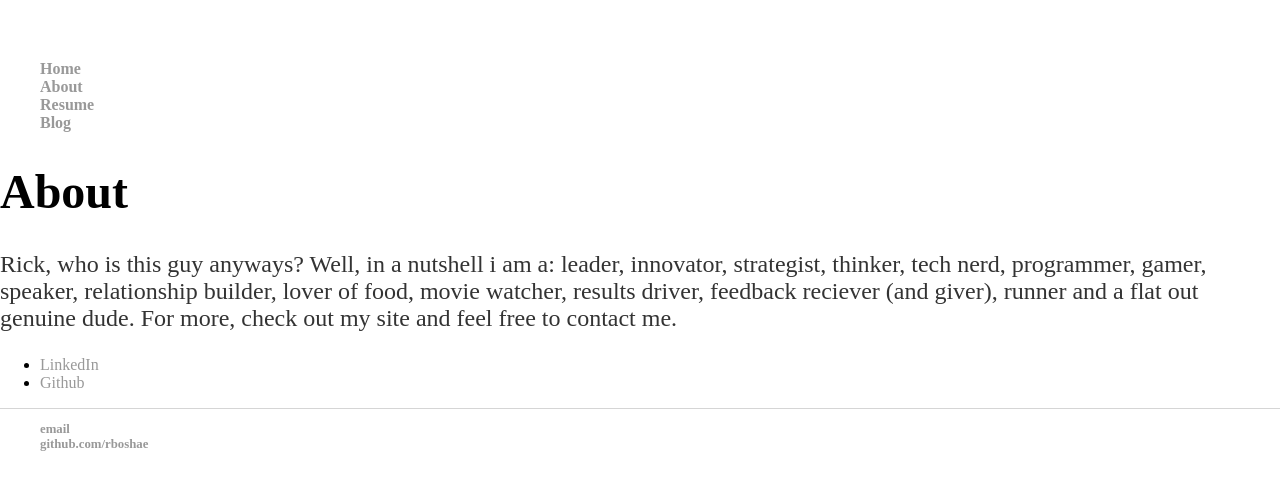
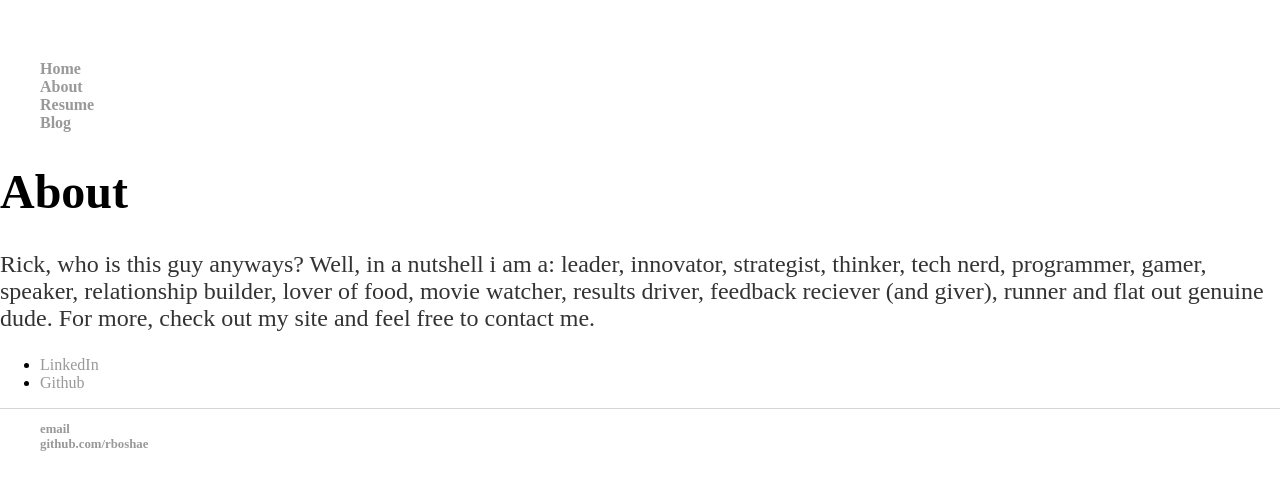
Before and after one commit to RBoshae/Personal-Website-1, a Jekyll site: the page built from about/index.html, in a window 1280 px wide. Shown: the top 490 px of the page. Built offline with Jekyll 4.4.1, drawn with Linux system fonts in a browser that asks for light colours.

```diff
--- a/about/index.html
+++ b/about/index.html
@@ -5,7 +5,7 @@
 
     <div class="about">
         <h1>About</h1>
-        <p>Rick, who is this guy anyways? Well, in a nutshell i am a: leader, innovator, strategist, thinker, tech nerd, programmer,  gamer, speaker, relationship builder, lover of food, movie watcher, results driver, feedback reciever (and giver), runner and a flat out genuine dude. For more, check out my site and feel free to contact me.</p>
+        <p>Rick, who is this guy anyways? Well, in a nutshell i am a: leader, innovator, strategist, thinker, tech nerd, programmer,  gamer, speaker, relationship builder, lover of food, movie watcher, results driver, feedback reciever (and giver), runner and flat out genuine dude. For more, check out my site and feel free to contact me.</p>
         <ul class="contacts">
             <li><a href="https://www.linkedin.com/in/boshae/">LinkedIn</a></li>
             <li><a href="https://github.com/RBoshae">Github</a></li>
```
